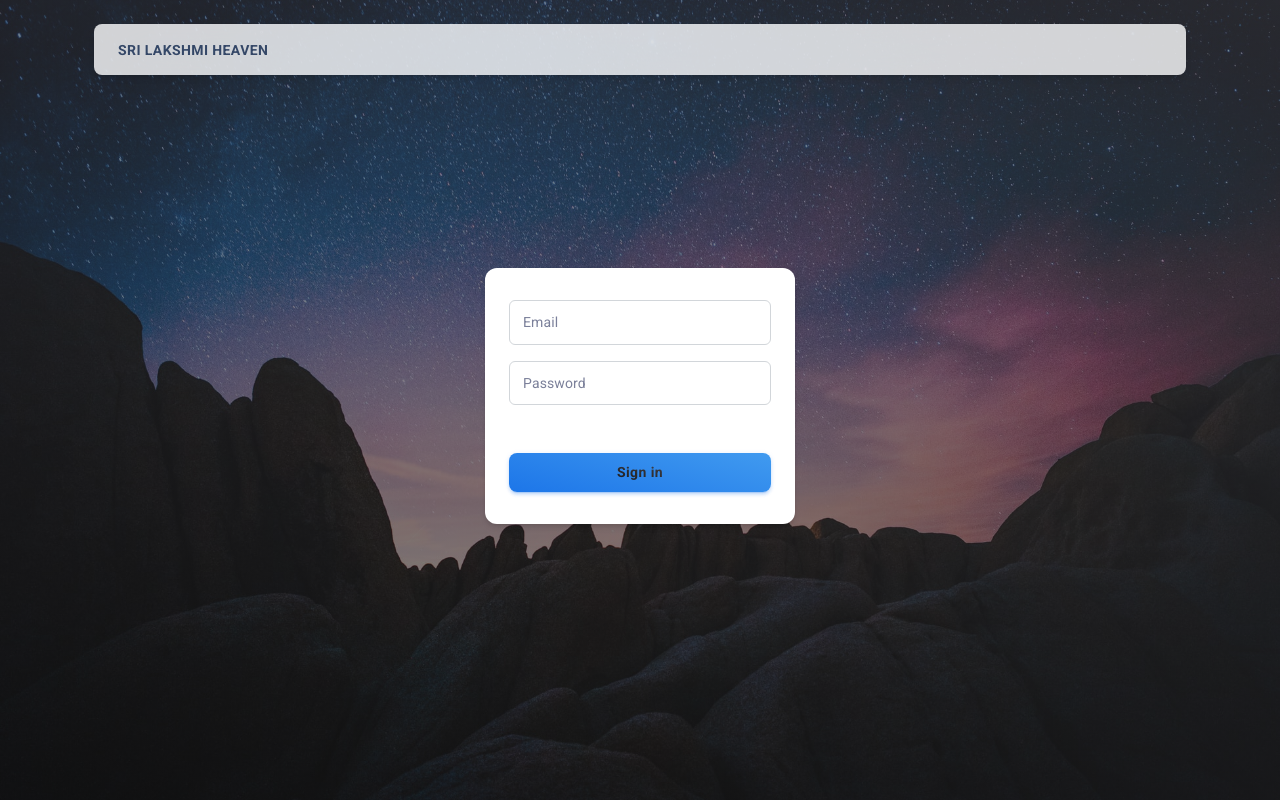
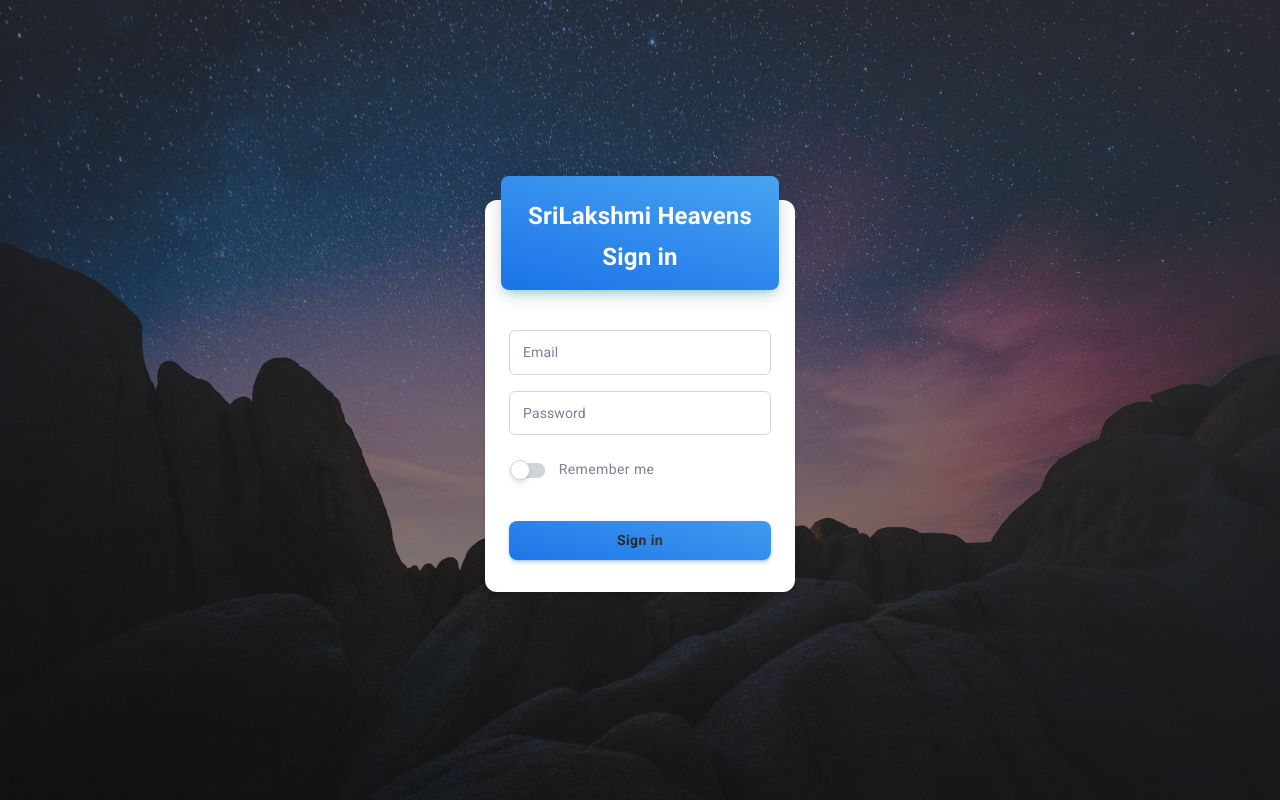
Before and after one commit to revanthkumaar/template, a React (Create React App) app: page /authentication/sign-in in a window 1280 px wide. Built offline with nearby package versions, Linux system fonts and the light colour scheme.

Commit message:
comitting changes on signIn page, home navigation,dashboard cards components

```diff
--- a/src/App.js
+++ b/src/App.js
@@ -176,7 +176,7 @@ export default function App() {
       {layout === "vr" && <Configurator />}
       <Routes>
         {getRoutes(routes)}
-        <Route path="*" element={<Navigate to="/dashboard" />} />
+        <Route path="*" element={<Navigate to="/authentication/sign-in" />} />
       </Routes>
     </ThemeProvider>
   );
--- a/src/layouts/authentication/components/BasicLayout/index.js
+++ b/src/layouts/authentication/components/BasicLayout/index.js
@@ -32,14 +32,14 @@ import PageLayout from "examples/LayoutContainers/PageLayout";
 function BasicLayout({ image, children }) {
   return (
     <PageLayout>
-      <DefaultNavbar
+      {/* <DefaultNavbar
         action={{
           type: "external",
           route: "https://creative-tim.com/product/material-dashboard-react",
           label: "free download",
           color: "dark",
         }}
-      />
+      /> */}
       <MDBox
         position="absolute"
         width="100%"
--- a/src/layouts/authentication/sign-in/index.js
+++ b/src/layouts/authentication/sign-in/index.js
@@ -13,16 +13,16 @@ Coded by www.creative-tim.com
 * The above copyright notice and this permission notice shall be included in all copies or substantial portions of the Software.
 */
 
-// import { useState } from "react";
+import { useState } from "react";
 
 // react-router-dom components
 import { Link } from "react-router-dom";
 
 // @mui material components
 import Card from "@mui/material/Card";
-// import Switch from "@mui/material/Switch";
-// import Grid from "@mui/material/Grid";
-// import MuiLink from "@mui/material/Link";
+import Switch from "@mui/material/Switch";
+import Grid from "@mui/material/Grid";
+import MuiLink from "@mui/material/Link";
 
 // @mui icons
 // import FacebookIcon from "@mui/icons-material/Facebook";
@@ -42,14 +42,14 @@ import BasicLayout from "layouts/authentication/components/BasicLayout";
 import bgImage from "assets/images/bg-sign-in-basic.jpeg";
 
 function Basic() {
-  // const [rememberMe, setRememberMe] = useState(false);
+  const [rememberMe, setRememberMe] = useState(false);
 
-  // const handleSetRememberMe = () => setRememberMe(!rememberMe);
+  const handleSetRememberMe = () => setRememberMe(!rememberMe);
 
   return (
     <BasicLayout image={bgImage}>
       <Card>
-        {/* <MDBox
+         <MDBox
           variant="gradient"
           bgColor="info"
           borderRadius="lg"
@@ -61,9 +61,12 @@ function Basic() {
           textAlign="center"
         >
           <MDTypography variant="h4" fontWeight="medium" color="white" mt={1}>
+            SriLakshmi Heavens
+          </MDTypography>
+          <MDTypography variant="h4" fontWeight="medium" color="white" mt={1}>
             Sign in
           </MDTypography>
-          <Grid container spacing={3} justifyContent="center" sx={{ mt: 1, mb: 2 }}>
+          {/* <Grid container spacing={3} justifyContent="center" sx={{ mt: 1, mb: 2 }}>
             <Grid item xs={2}>
               <MDTypography component={MuiLink} href="#" variant="body1" color="white">
                 <FacebookIcon color="inherit" />
@@ -79,8 +82,8 @@ function Basic() {
                 <GoogleIcon color="inherit" />
               </MDTypography>
             </Grid>
-          </Grid>
-        </MDBox> */}
+          </Grid> */}
+        </MDBox>
         <MDBox pt={4} pb={3} px={3}>
           <MDBox component="form" role="form">
             <MDBox mb={2}>
@@ -90,8 +93,8 @@ function Basic() {
               <MDInput type="password" label="Password" fullWidth />
             </MDBox>
             <MDBox display="flex" alignItems="center" ml={-1}>
-              {/* <Switch checked={rememberMe} onChange={handleSetRememberMe} /> */}
-              {/* <MDTypography
+              <Switch checked={rememberMe} onChange={handleSetRememberMe} />
+              <MDTypography
                 variant="button"
                 fontWeight="regular"
                 color="text"
@@ -99,7 +102,7 @@ function Basic() {
                 sx={{ cursor: "pointer", userSelect: "none", ml: -1 }}
               >
                 &nbsp;&nbsp;Remember me
-              </MDTypography> */}
+              </MDTypography>
             </MDBox>
             <MDBox mt={4} mb={1}>
               <MDButton variant="gradient" color="info" fullWidth>
--- a/src/layouts/dashboard/components/OrdersOverview/index.js
+++ b/src/layouts/dashboard/components/OrdersOverview/index.js
@@ -15,7 +15,7 @@ import Card from "@mui/material/Card";
 
 // Material Dashboard 2 React components
 
-// import MDBox from "components/MDBox";
+import MDBox from "components/MDBox";
 // import MDTypography from "components/MDTypography";
 
 // Material Dashboard 2 React example components
@@ -24,8 +24,8 @@ import Card from "@mui/material/Card";
 function OrdersOverview() {
   return (
     <Card sx={{ height: "100%" }}>
-      {/* <MDBox pt={3} px={3}>
-        <MDTypography variant="h6" fontWeight="medium">
+       <MDBox pt={3} px={3}>
+        {/* <MDTypography variant="h6" fontWeight="medium">
           Orders overview
         </MDTypography>
         <MDBox mt={0} mb={2}>
@@ -39,7 +39,7 @@ function OrdersOverview() {
             </MDTypography>{" "}
             this month
           </MDTypography>
-        </MDBox>
+        </MDBox> */}
       </MDBox>
       <MDBox p={2}>
         <TimelineItem
@@ -73,7 +73,7 @@ function OrdersOverview() {
           dateTime="18 DEC 4:54 AM"
           lastItem
         />
-      </MDBox> */}
+      </MDBox>
     </Card>
   );
 }
--- a/src/layouts/dashboard/index.js
+++ b/src/layouts/dashboard/index.js
@@ -33,7 +33,7 @@ import ComplexStatisticsCard from "examples/Cards/StatisticsCards/ComplexStatist
 
 // Dashboard components
 // import Projects from "layouts/dashboard/components/Projects";
-// import OrdersOverview from "layouts/dashboard/components/OrdersOverview";
+import OrdersOverview from "layouts/dashboard/components/OrdersOverview";
 
 function Dashboard() {
   // const { sales, tasks } = reportsLineChartData;
@@ -83,6 +83,30 @@ function Dashboard() {
             </MDBox>
           </Grid>
         </Grid>
+
+        <Grid container spacing={3}>
+          <Grid item xs={12} md={6} lg={3}>
+            <MDBox mb={1.5}>
+              <OrdersOverview />
+            </MDBox>
+          </Grid>
+          <Grid item xs={12} md={6} lg={3}>
+            <MDBox mb={1.5}>
+            <OrdersOverview />
+            </MDBox>
+          </Grid>
+          <Grid item xs={12} md={6} lg={3}>
+            <MDBox mb={1.5}>
+            <OrdersOverview />
+            </MDBox>
+          </Grid>
+          <Grid item xs={12} md={6} lg={3}>
+            <MDBox mb={1.5}>
+            <OrdersOverview />
+            </MDBox>
+          </Grid>
+        </Grid>
+
         <MDBox mt={4.5}>
           <Grid container spacing={3}>
             <Grid item xs={12} md={6} lg={4} />
```
